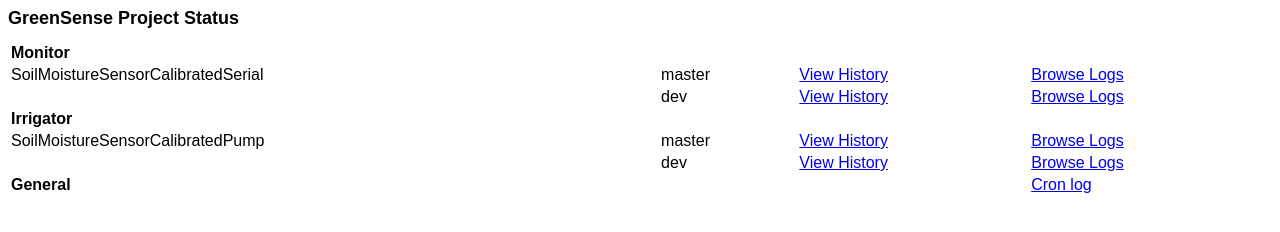
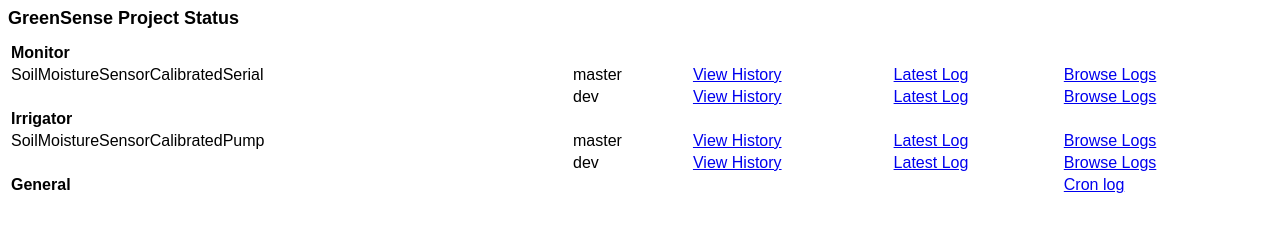
Before and after one commit to GrowSense/Index, a plain HTML site: page public/index.html in a window 1280 px wide. Drawn offline with Linux system fonts and the light colour scheme.

Commit message:
Added latest log link to public index page

```diff
--- a/public/index.html
+++ b/public/index.html
@@ -23,6 +23,7 @@ h1
       <object type="text/plain" data="test-results/SoilMoistureSensorCalibratedSerial/master/status.txt" border="0" style="overflow: hidden; height: 40px;"></object>
     </td>
     <td><a href="test-results/SoilMoistureSensorCalibratedSerial/master/summary.log">View History</a></td>
+    <td><a href="test-results/SoilMoistureSensorCalibratedSerial/master/latest.log">Latest Log</a></td>
     <td><a href="test-results/SoilMoistureSensorCalibratedSerial/master/">Browse Logs</a></td>
   </tr>
   <tr>
@@ -32,6 +33,7 @@ h1
       <object type="text/plain" data="test-results/SoilMoistureSensorCalibratedSerial/dev/status.txt" border="0" style="overflow: hidden; height: 40px;"></object>
     </td>
     <td><a href="test-results/SoilMoistureSensorCalibratedSerial/dev/summary.log">View History</a></td>
+    <td><a href="test-results/SoilMoistureSensorCalibratedSerial/dev/latest.log">Latest Log</a></td>
     <td><a href="test-results/SoilMoistureSensorCalibratedSerial/dev/">Browse Logs</a></td>
   </tr>
   <tr><td colspan=2><b>Irrigator</b></td></tr>
@@ -42,6 +44,7 @@ h1
       <object type="text/plain" data="test-results/SoilMoistureSensorCalibratedPump/master/status.txt" border="0" style="overflow: hidden; height: 40px;"></object>
     </td>
     <td><a href="test-results/SoilMoistureSensorCalibratedPump/master/summary.log">View History</a></td>
+    <td><a href="test-results/SoilMoistureSensorCalibratedPump/master/latest.log">Latest Log</a></td>
     <td><a href="test-results/SoilMoistureSensorCalibratedPump/master/">Browse Logs</a></td>
   </tr>
   <tr>
@@ -51,10 +54,12 @@ h1
       <object type="text/plain" data="test-results/SoilMoistureSensorCalibratedPump/dev/status.txt" border="0" style="overflow: hidden; height: 40px;"></object>
     </td>
     <td><a href="test-results/SoilMoistureSensorCalibratedPump/dev/summary.log">View History</a></td>
+    <td><a href="test-results/SoilMoistureSensorCalibratedPump/dev/latest.log">Latest Log</a></td>
     <td><a href="test-results/SoilMoistureSensorCalibratedPump/dev/">Browse Logs</a></td>
   </tr>
   <tr>
     <td><b>General</b></td>
+    <td></td>
     <td></td>
     <td></td>
     <td></td>
```
